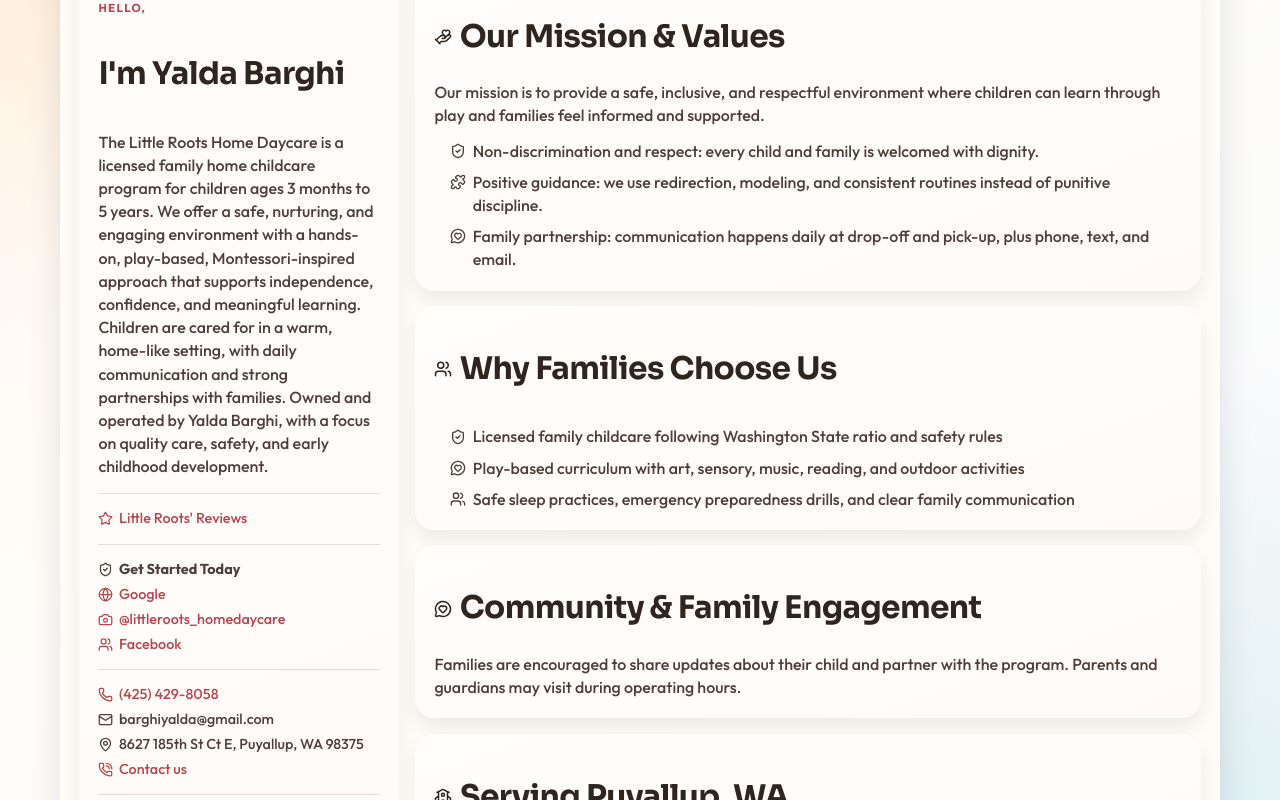
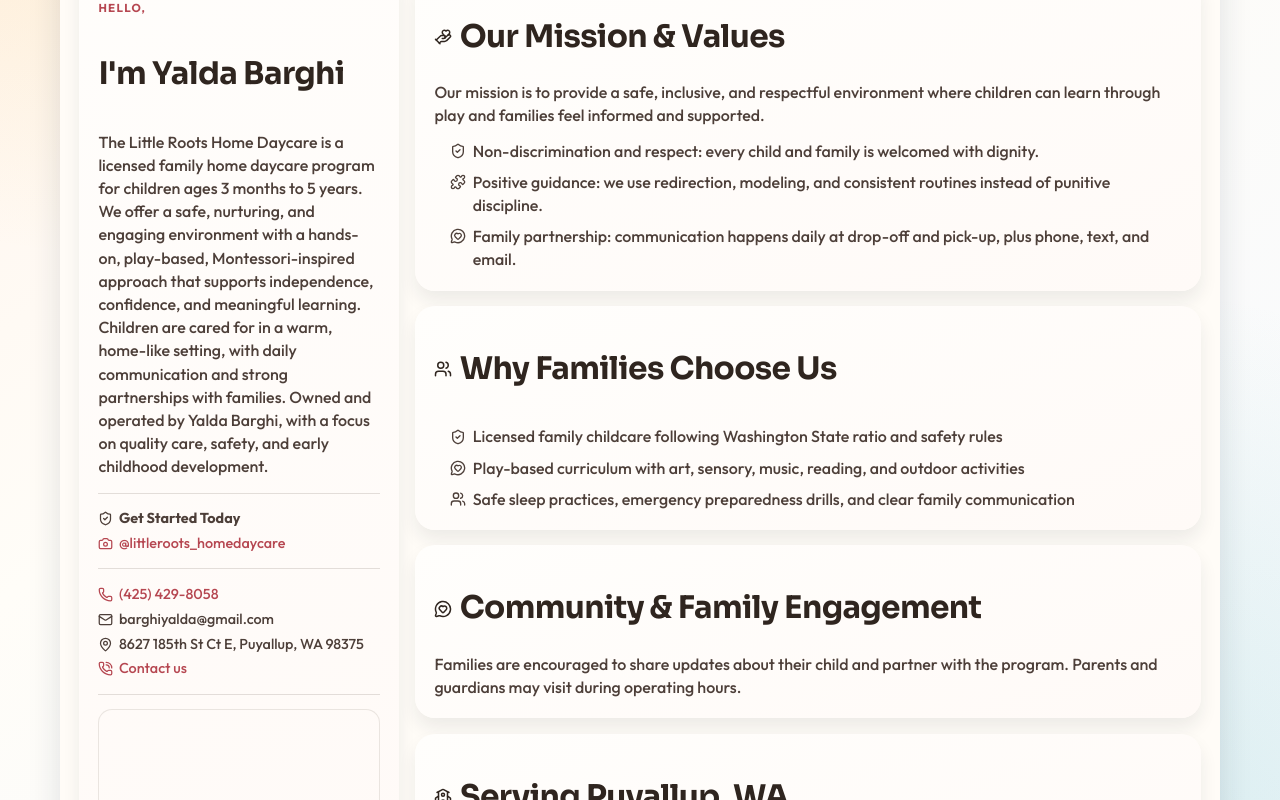
Before and after one commit to hassanteymoori/daycare-frontend, a React (Vite) app: page /about in a window 1280 px wide. Shown: the part 460-1260 px from the top of the page. Built offline with nearby package versions, Linux system fonts and the light colour scheme; grey boxes are pictures that could not be loaded.

Commit message:
remove google profile

```diff
--- a/src/components/SiteLayout.tsx
+++ b/src/components/SiteLayout.tsx
@@ -101,13 +101,13 @@
           <p>{siteContent.sidebar.introBody}</p>
           <hr className="wp-block-separator has-alpha-channel-opacity" />
 
-          <div className="sidebar-meta">
-            <a href={siteContent.sidebar.reviewsLink} className="meta-link">
-              <Star size={15} aria-hidden="true" />
-              {siteContent.sidebar.reviewsLinkLabel}
-            </a>
-          </div>
-          <hr className="wp-block-separator has-alpha-channel-opacity" />
+          {/*<div className="sidebar-meta">*/}
+          {/*  <a href={siteContent.sidebar.reviewsLink} className="meta-link">*/}
+          {/*    <Star size={15} aria-hidden="true" />*/}
+          {/*    {siteContent.sidebar.reviewsLinkLabel}*/}
+          {/*  </a>*/}
+          {/*</div>*/}
+          {/*<hr className="wp-block-separator has-alpha-channel-opacity" />*/}
 
           <div className="sidebar-meta">
             <strong className="meta-line">
--- a/src/data/content.ts
+++ b/src/data/content.ts
@@ -76,7 +76,7 @@
   topNote: 'Open Monday-Friday, 7:00 AM-5:30 PM',
   brand: {
     mark: 'Y',
-    name: 'Little Roots Home Daycare',
+    name: 'The Little Roots Home Daycare',
     tagline: 'Playful learning, peaceful care, Montessori-inspired approach',
   },
   menu: [
@@ -91,19 +91,18 @@
     greeting: 'Hello,',
     introTitle: "I'm Yalda Barghi",
     introBody:
-      'The Little Roots Home Daycare is a licensed family home childcare program for children ages 3 months to 5 years. We offer a safe, nurturing, and engaging environment with a hands-on, play-based, Montessori-inspired approach that supports independence, confidence, and meaningful learning. Children are cared for in a warm, home-like setting, with daily communication and strong partnerships with families. Owned and operated by Yalda Barghi, with a focus on quality care, safety, and early childhood development.',
-    centerLabel: 'Puyallup Childcare Center',
+      'The Little Roots Home Daycare is a licensed family home daycare program for children ages 3 months to 5 years. We offer a safe, nurturing, and engaging environment with a hands-on, play-based, Montessori-inspired approach that supports independence, confidence, and meaningful learning. Children are cared for in a warm, home-like setting, with daily communication and strong partnerships with families. Owned and operated by Yalda Barghi, with a focus on quality care, safety, and early childhood development.',
     reviewsLinkLabel: "Little Roots' Reviews",
     reviewsLink: '/reviews',
     getStartedLabel: 'Get Started Today',
     socials: [
-      { label: 'Google', url: 'https://google.com', iconKey: 'google' },
+      // { label: 'Google', url: 'https://google.com', iconKey: 'google' },
       {
         label: '@littleroots_homedaycare',
         url: 'https://www.instagram.com/littleroots_homedaycare',
         iconKey: 'instagram',
       },
-      { label: 'Facebook', url: 'https://facebook.com', iconKey: 'facebook' },
+      // { label: 'Facebook', url: 'https://facebook.com', iconKey: 'facebook' },
     ],
     phoneDisplay: '(425) 429-8058',
     phoneHref: 'tel:+14254298058',
```
Also changed, not shown: 2 other files (tests, documents, lock files or other folders).
